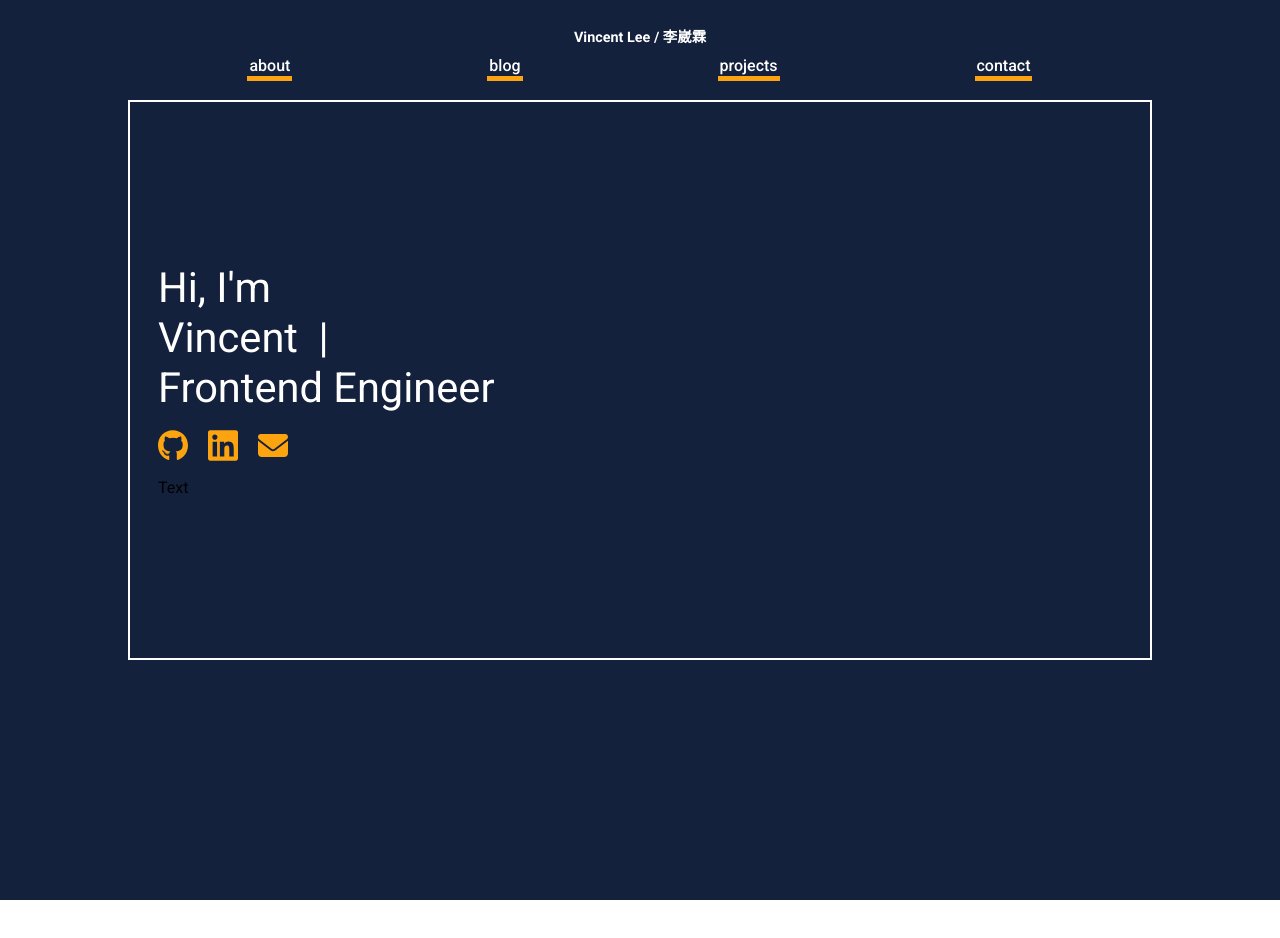
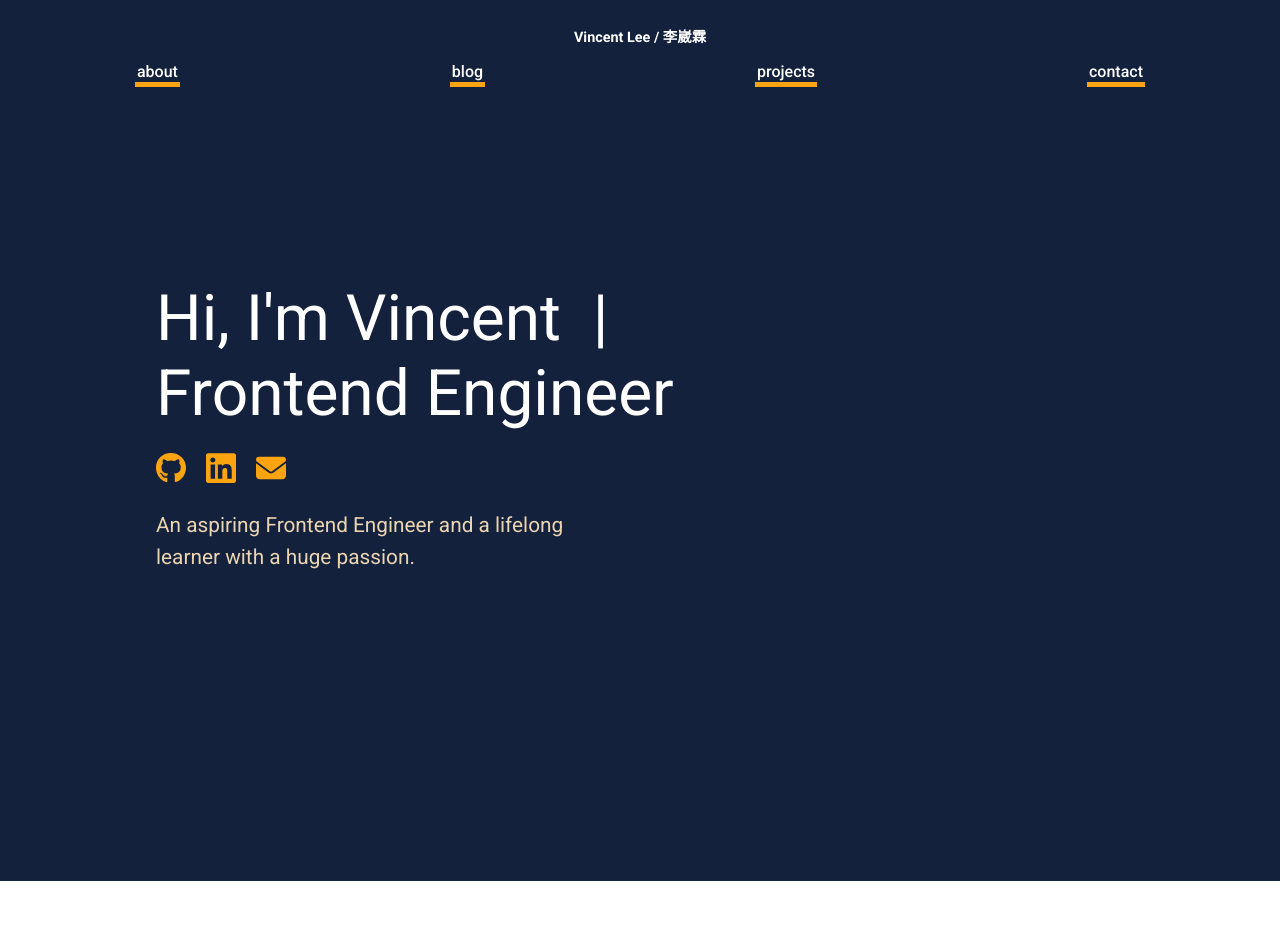
Before and after one commit to VinceLee9527/portfolio-vue, a Vue app: page / in a window 1280 px wide. Shown: the top 938 px of the page. Built offline with nearby package versions, Linux system fonts and the light colour scheme.

Commit message:
rwd for header and intro done

```diff
--- a/src/assets/styles/var.scss
+++ b/src/assets/styles/var.scss
@@ -99,3 +99,5 @@ $main-orange: #fca311;
 $main-gray: #e5e5e5;
 $white: #ffffff;
 $wheat: #EBD5B0;
+$breakpoint-tablet: 768px;
+$breakpoint-desktop: 1280px;
--- a/src/components/Intro.vue
+++ b/src/components/Intro.vue
@@ -5,21 +5,24 @@
   align-items: center;
   margin-left: auto;
   margin-right: auto;
-  height: 70vh;
-  border: solid 2px white;
+  height: 50vh;
   width: 80%;
+  padding-top: 300px;
   .intro-text {
     width: 100%;
     padding-left: 20px;
     .headline {
+      .headline-main {
+        display: flex;
+        flex-wrap: wrap;
+      }
       .headline-text {
         font-size: 2.6rem;
         color: $white;
-        line-height: 120%;
       }
     }
     .socials {
-      margin: 15px 0;
+      margin: 20px 0;
       padding: 0;
       display: flex;
       justify-content: space-between;
@@ -30,6 +33,21 @@
           brightness(100%) contrast(98%);
       }
     }
+    .intro {
+      padding-top: 5px;
+      p {
+        color: $wheat;
+        font-size: 1.3rem;
+        line-height: 150%;
+        max-width: 420px;
+      }
+    }
+  }
+}
+
+@media (min-width: $breakpoint-tablet) {
+  .headline-text {
+    font-size: 4rem !important;
   }
 }
 </style>
@@ -38,8 +56,10 @@
   <div class="intro-container">
     <div class="intro-text">
       <div class="headline">
-        <div class="headline-text">Hi, I'm</div>
-        <div class="headline-text">Vincent &nbsp;|</div>
+        <div class="headline-main">
+          <div class="headline-text">Hi, I'm&nbsp;</div>
+          <div class="headline-text">Vincent &nbsp;|</div>
+        </div>
         <div class="headline-text focus">Frontend Engineer</div>
       </div>
       <div class="socials">
@@ -54,7 +74,10 @@
         /></a>
       </div>
       <div class="intro">
-        <p>Text</p>
+        <p>
+          An aspiring Frontend Engineer and a lifelong learner with a huge
+          passion.
+        </p>
       </div>
     </div>
   </div>
--- a/src/components/Navbar.vue
+++ b/src/components/Navbar.vue
@@ -36,10 +36,27 @@
   .nav-container {
     width: 80%;
     padding: 10px;
+    .navbar-toggle {
+      visibility: hidden;
+      position: absolute;
+      &:checked ~ .nav-ul {
+        display: block;
+        transform: scale(1, 1);
+        transition: transform 0.5s ease;
+      }
+    }
     .nav-ul {
-      display: flex;
+      position: absolute;
+      left: 0;
+      width: 100%;
+      height: 180px;
+      display: flex !important;
+      flex-direction: column;
       justify-content: space-around;
       align-items: center;
+      transition: transform 0.5s ease;
+      transform-origin: top;
+      transform: scale(1, 0);
       li {
         z-index: 2;
         &:hover .router-link-exact-active::after {
@@ -70,9 +87,38 @@
         }
       }
     }
+    .nav-toggle-label {
+      cursor: pointer;
+      position: absolute;
+      top: 23px;
+      right: 30px;
+      img {
+        width: 25px;
+        height: 25px;
+        filter: invert(99%) sepia(100%) saturate(1%) hue-rotate(256deg)
+          brightness(106%) contrast(100%);
+      }
+    }
+  }
+}
+
+@media (min-width: $breakpoint-tablet) {
+  .header-container {
+    .nav-container {
+      .nav-ul {
+        flex-direction: row;
+        transform: scale(1, 1);
+        height: 10px;
+        margin-top: 10px;
+      }
+      .nav-toggle-label {
+        display: none;
+      }
+    }
   }
 }
 </style>
+
 
 <template>
   <div class="header-container">
@@ -80,6 +126,7 @@
       <h4 class="name">Vincent Lee / 李崴霖</h4>
     </div>
     <div class="nav-container">
+      <input type="checkbox" class="navbar-toggle" id="navbar-toggle" />
       <ul class="nav-ul">
         <li>
           <router-link to="/">about </router-link>
@@ -94,6 +141,9 @@
           <router-link to="/">contact </router-link>
         </li>
       </ul>
+      <label for="navbar-toggle" class="nav-toggle-label">
+        <img src="../assets/images/menu.svg" alt="" />
+      </label>
     </div>
   </div>
 </template>
```
Also changed, not shown: src/assets/images/menu.svg (added).
